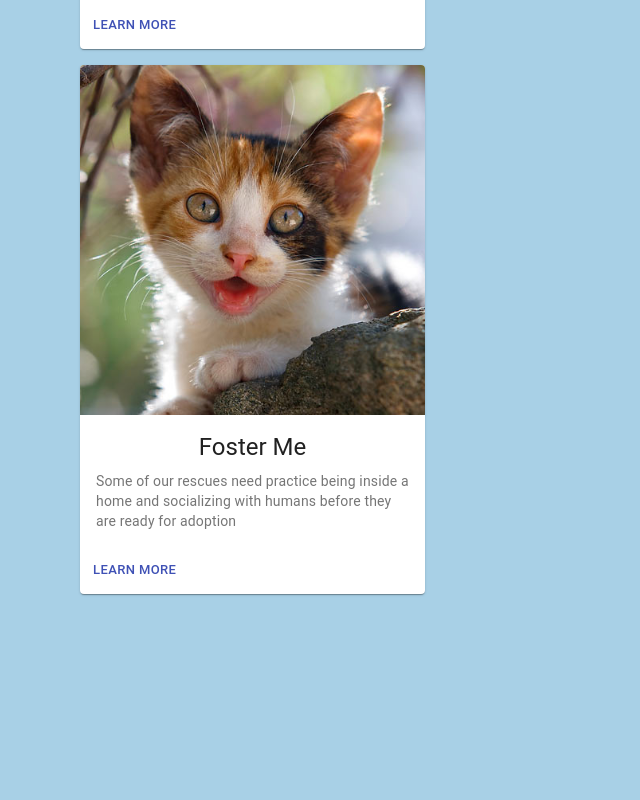
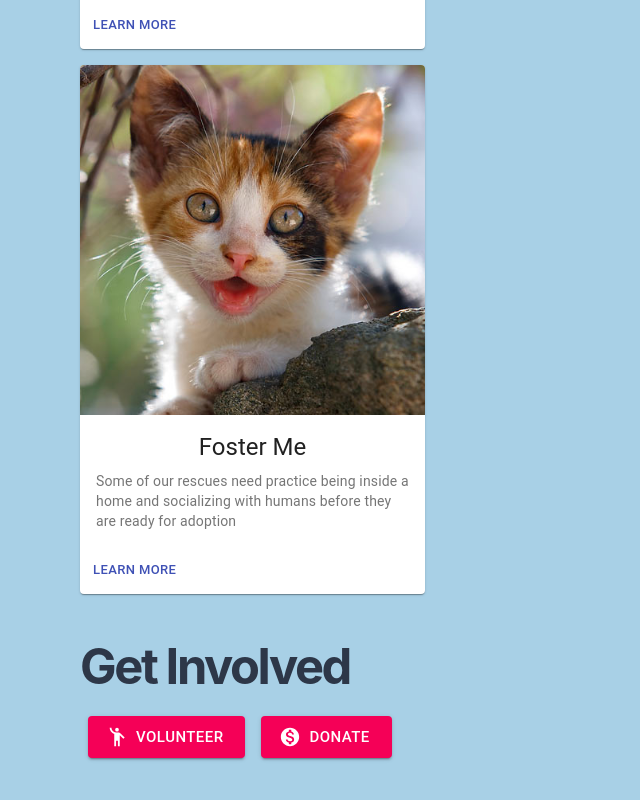
Before and after one commit to aedward8/BellaCharity, a React (Create React App) app in the folder app/: page / in a window 1280 px wide. Shown: the part 1920-2720 px from the top of the page, without its empty margins (0-640 px from the left). Before the commit the page ends 2564 px from the top, so only its background shows below. Built offline with nearby package versions, Linux system fonts and the light colour scheme.

Commit message:
added front page  buttons

```diff
--- a/app/src/components/Home.js
+++ b/app/src/components/Home.js
@@ -8,6 +8,7 @@ import Adopt from "../photos/osito.JPG";
 import Resident from "../photos/resident-bella.png";
 
 import FrontPageCard from "./FrontPageCard";
+import HomeButtons from "./HomeButtons";
 
 const Home = () => {
   React.useEffect(() => {}, []);
@@ -47,6 +48,8 @@ const Home = () => {
           img={Foster}
         />
       </div>
+      <h1>Get Involved</h1>
+      <HomeButtons />
     </div>
   );
 };
--- /dev/null
+++ b/app/src/components/HomeButtons.js
@@ -0,0 +1,39 @@
+import * as React from "react";
+
+import Button from "@material-ui/core/Button";
+import { makeStyles } from "@material-ui/core/styles";
+import EmojiPeopleIcon from "@material-ui/icons/EmojiPeople";
+import MonetizationOnIcon from "@material-ui/icons/MonetizationOn";
+
+const useStyles = makeStyles((theme) => ({
+  button: {
+    margin: theme.spacing(1),
+  },
+}));
+
+export default function IconLabelButtons() {
+  const classes = useStyles();
+
+  return (
+    <div>
+      <Button
+        variant="contained"
+        color="secondary"
+        size="large"
+        className={classes.button}
+        startIcon={<EmojiPeopleIcon />}
+      >
+        Volunteer
+      </Button>
+      <Button
+        variant="contained"
+        color="secondary"
+        size="large"
+        className={classes.button}
+        startIcon={<MonetizationOnIcon />}
+      >
+        Donate
+      </Button>
+    </div>
+  );
+}
```
